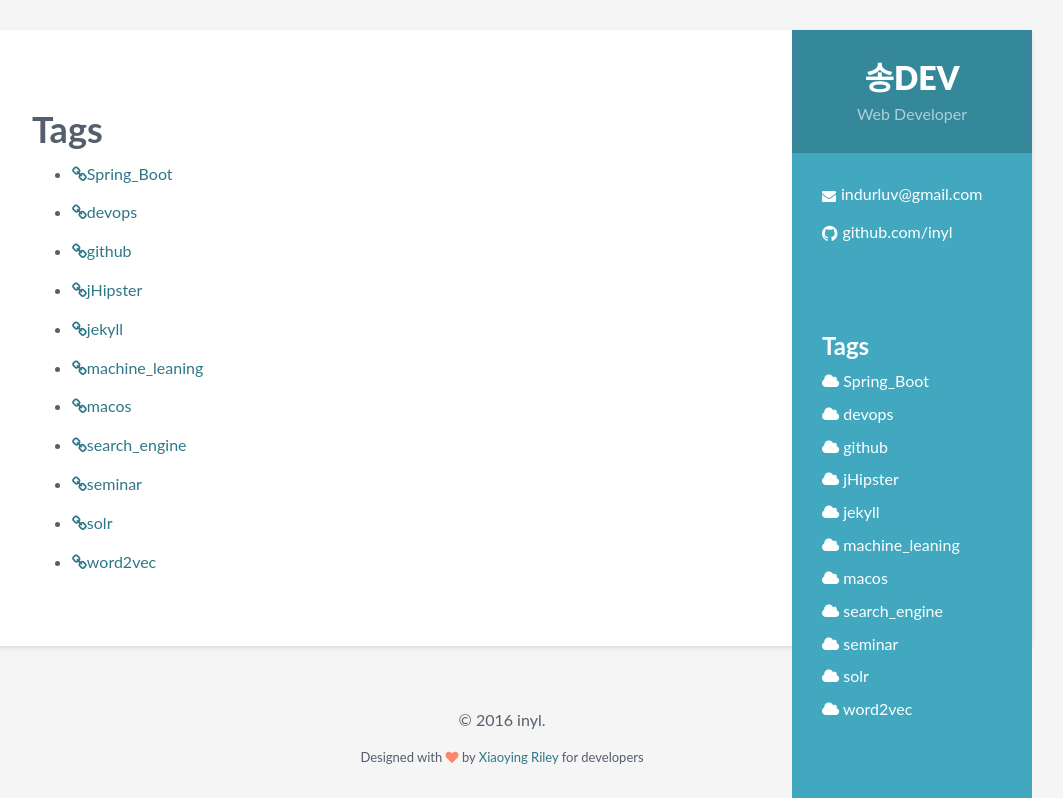
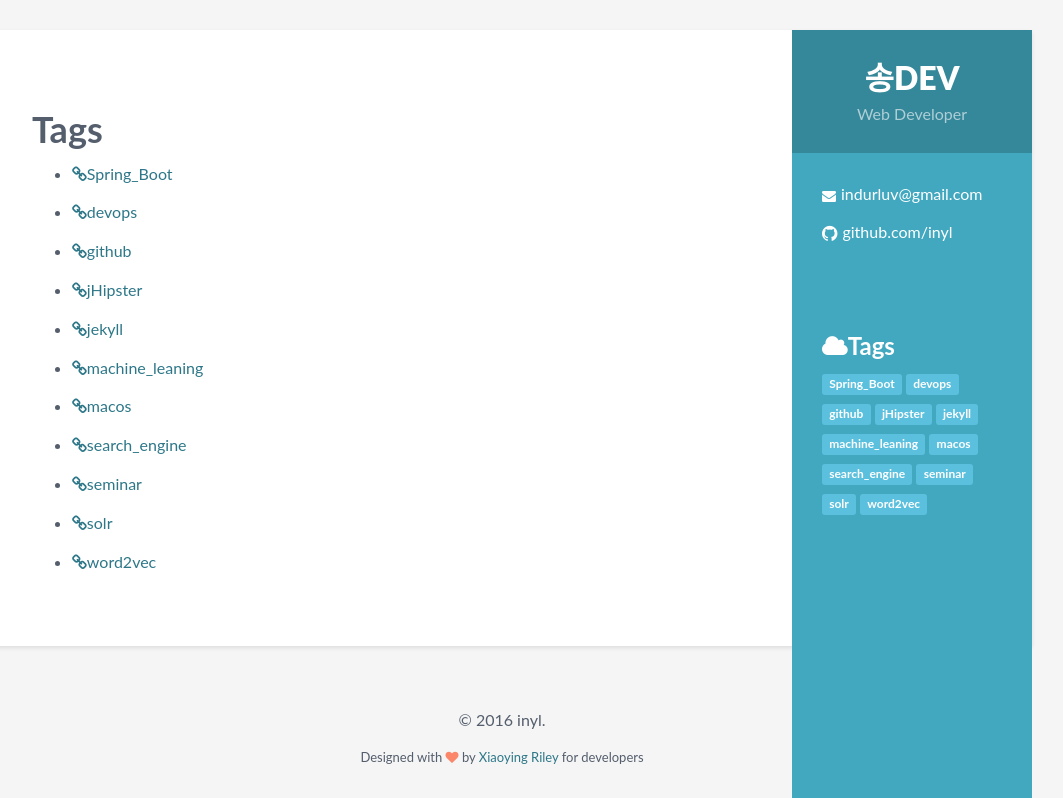
Before and after one commit to inyl/inyl.github.io, a Jekyll site: the page built from tags.md, in a window 1280 px wide. Shown: the top 798 px of the page, without its empty margins (138-1201 px from the left). Built offline with Jekyll 4.4.1, drawn with Linux system fonts in a browser that asks for light colours; grey boxes are pictures that could not be loaded.

Commit message:
tag style 변경

```diff
--- a/_includes/sidebar.html
+++ b/_includes/sidebar.html
@@ -39,12 +39,12 @@
                 </ul>
             </div><!--//contact-container-->
          <div id="post-meta" class="container-block">
-             <h3>Tags</h3>
-             <ul class="list-unstyled interests-list">
+             <h3><i class="fa fa-cloud"></i>Tags</h3>
+
              {% for tag in site.tags %}
-             <li><i class="fa fa-cloud"></i> <a href="{{ site.baseurl }}/tags/{{ tag.name }}">{{tag.name}}</a></li>
+             <span class="label label-info" style="line-height: 2.5"><a href="{{ site.baseurl }}/tags/{{ tag.name }}">{{tag.name}}</a></span>
              {% endfor %}
-             </ul>
+
          </div>
          {% if page.layout == 'post'%}
          <div class="container-block" style="display: block; max-height: 550px;">
```
